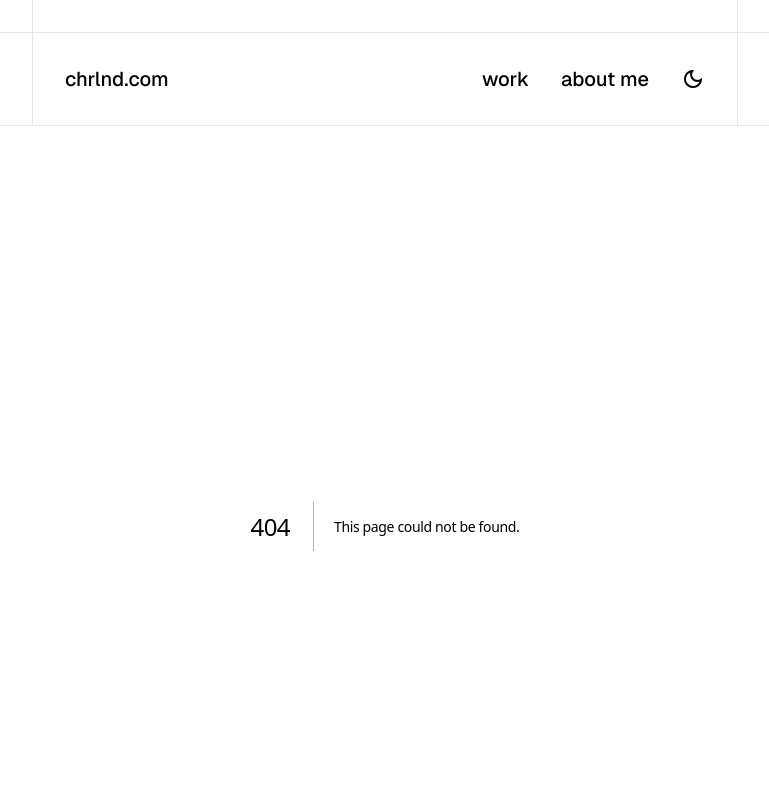
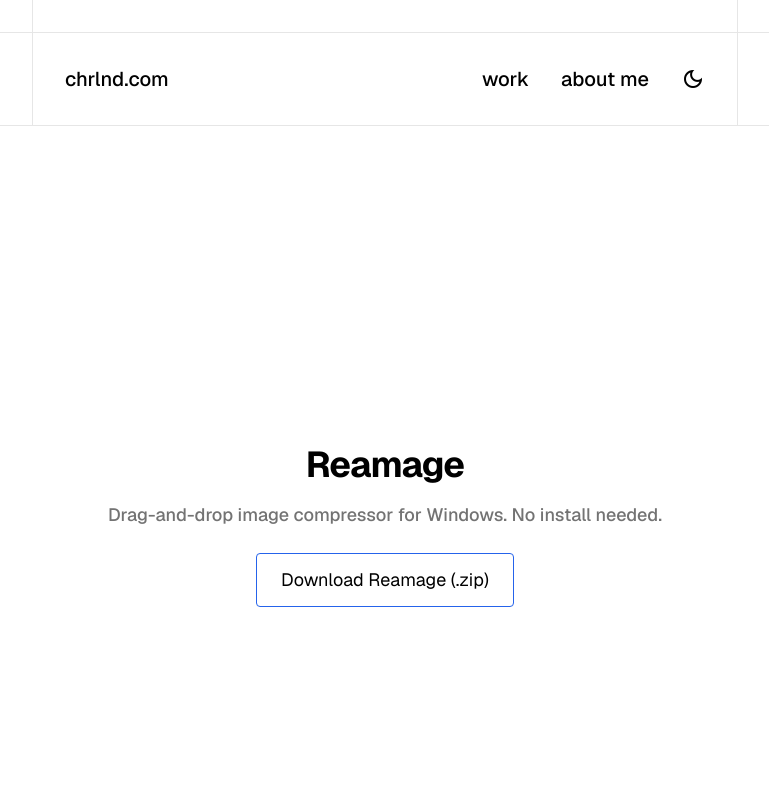
Before and after one commit to migoll/chrlnd.com, a Next.js app: page /reamage in a window 1280 px wide. Before the commit this address had no page. Shown: the top 800 px of the page, without its empty margins (255-1024 px from the left). Built offline with nearby package versions, Linux system fonts and the light colour scheme.

Commit message:
added reamage download

```diff
--- /dev/null
+++ b/src/app/reamage/page.tsx
@@ -0,0 +1,17 @@
+export default function ReamagePage() {
+  return (
+    <main className="min-h-screen flex flex-col items-center justify-center p-8 text-center">
+      <h1 className="text-4xl font-bold mb-4">Reamage</h1>
+      <p className="text-lg text-neutral-500 mb-6 max-w-xl">
+        Drag-and-drop image compressor for Windows. No install needed.
+      </p>
+      <a
+        href="/reamage/Reamage.zip"
+        download
+        className="bg-white text-black border border-blue-600 hover:bg-blue-600 hover:text-white transition px-6 py-3 rounded text-lg"
+      >
+        Download Reamage (.zip)
+      </a>
+    </main>
+  );
+}
```
Also changed, not shown: 1 other file (tests, documents, lock files or other folders).
